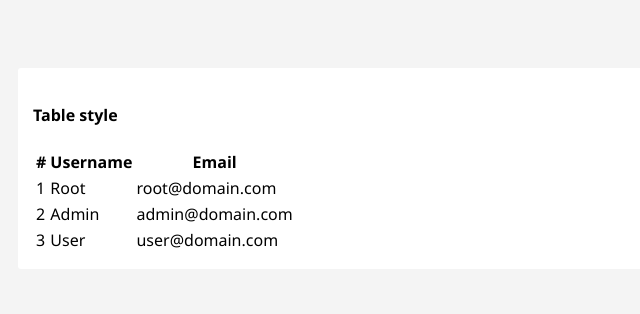
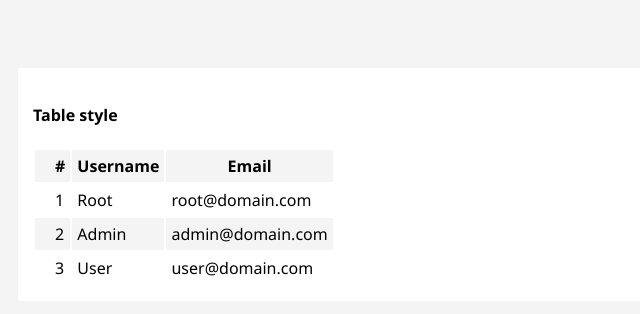
Before and after one commit to css-ui/table, a plain HTML site: page src/index.html in a window 1280 px wide. Shown: the whole page, without its empty margins (0-640 px from the left). Drawn offline with Linux system fonts and the light colour scheme.

Commit message:
Update style.css

```diff
--- a/src/css/style.css
+++ b/src/css/style.css
@@ -4,7 +4,7 @@
 */
 @import url(css.ui.min.css);
 @import url(https://maxcdn.bootstrapcdn.com/font-awesome/4.7.0/css/font-awesome.min.css);
-@import url(table.style.css);
+@import url(style.tables.css);
 
 /*
     elements
```
